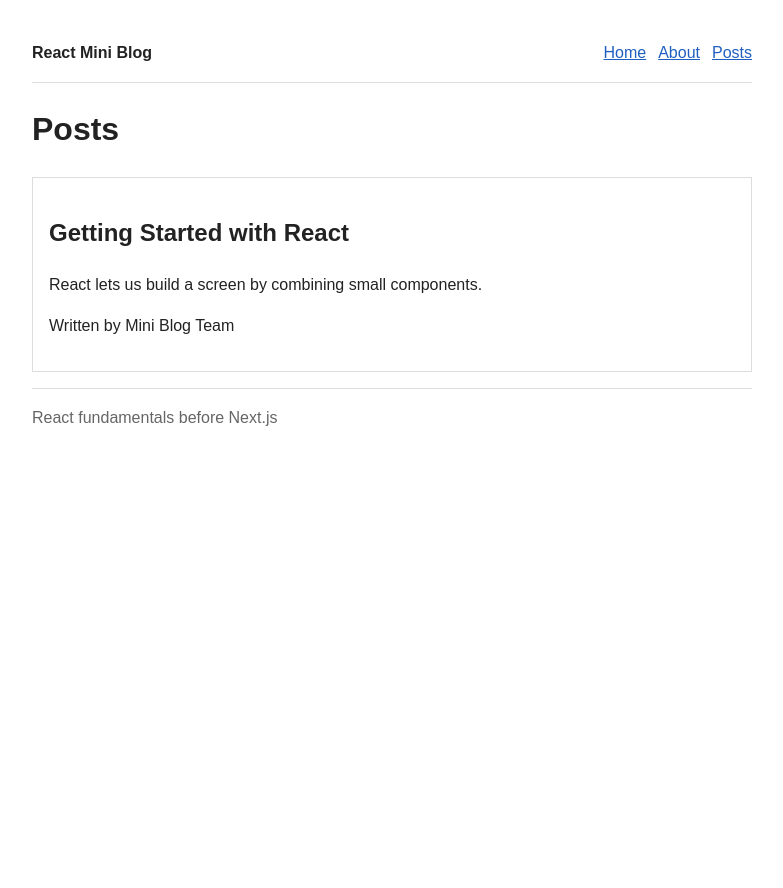
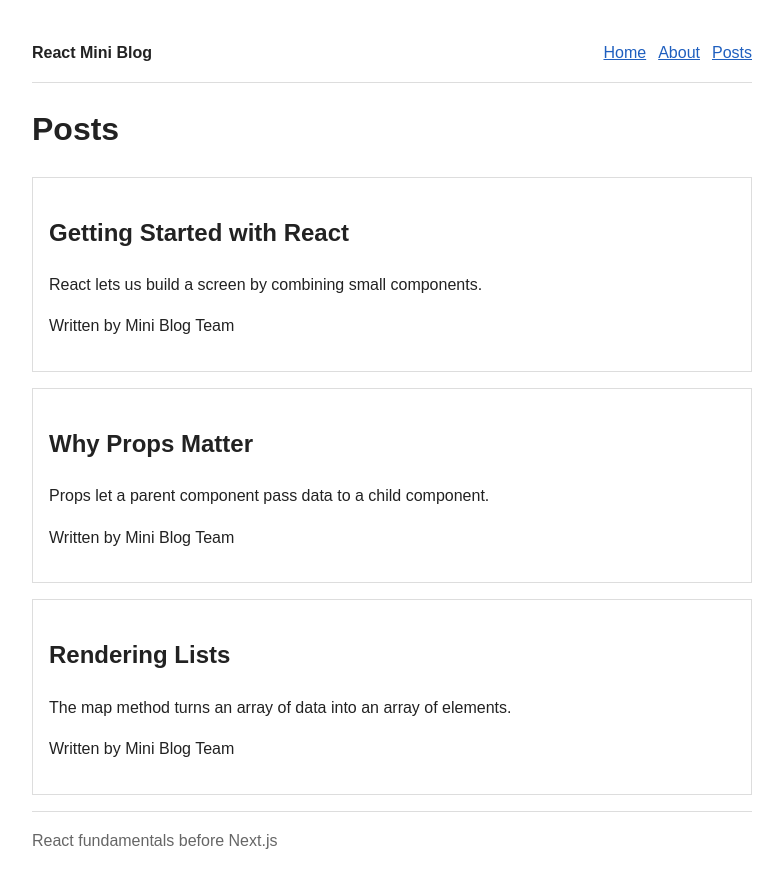
Before and after one commit to db-woman-2026/ReactMiniBlog_Steps, a React (Vite) app: page /posts in a window 1280 px wide. Shown: the top 888 px of the page, without its empty margins (248-1031 px from the left). Before the commit the page ends 800 px from the top, so only its background shows below. Built offline with nearby package versions, Linux system fonts and the light colour scheme.

Commit message:
step-5: render post list with map

```diff
--- a/src/data/posts.js
+++ b/src/data/posts.js
@@ -1,5 +1,26 @@
-export const featuredPost = {
-  title: 'Getting Started with React',
-  excerpt: 'React lets us build a screen by combining small components.',
-  author: 'Mini Blog Team',
-}
+export const posts = [
+  {
+    id: '1',
+    title: 'Getting Started with React',
+    excerpt: 'React lets us build a screen by combining small components.',
+    content:
+      'React components are JavaScript functions that return JSX. A page can be built by combining small components together.',
+    author: 'Mini Blog Team',
+  },
+  {
+    id: '2',
+    title: 'Why Props Matter',
+    excerpt: 'Props let a parent component pass data to a child component.',
+    content:
+      'Props are useful because the same component can show different data. This keeps our UI reusable and easier to read.',
+    author: 'Mini Blog Team',
+  },
+  {
+    id: '3',
+    title: 'Rendering Lists',
+    excerpt: 'The map method turns an array of data into an array of elements.',
+    content:
+      'Most apps show lists: posts, products, messages, or comments. React uses arrays and map to render those lists.',
+    author: 'Mini Blog Team',
+  },
+]
--- a/src/pages/PostsPage.jsx
+++ b/src/pages/PostsPage.jsx
@@ -1,15 +1,18 @@
 import PostCard from '../components/PostCard'
-import { featuredPost } from '../data/posts'
+import { posts } from '../data/posts'
 
 function PostsPage() {
   return (
     <main>
       <h1>Posts</h1>
-      <PostCard
-        title={featuredPost.title}
-        excerpt={featuredPost.excerpt}
-        author={featuredPost.author}
-      />
+      {posts.map((post) => (
+        <PostCard
+          key={post.id}
+          title={post.title}
+          excerpt={post.excerpt}
+          author={post.author}
+        />
+      ))}
     </main>
   )
 }
```
